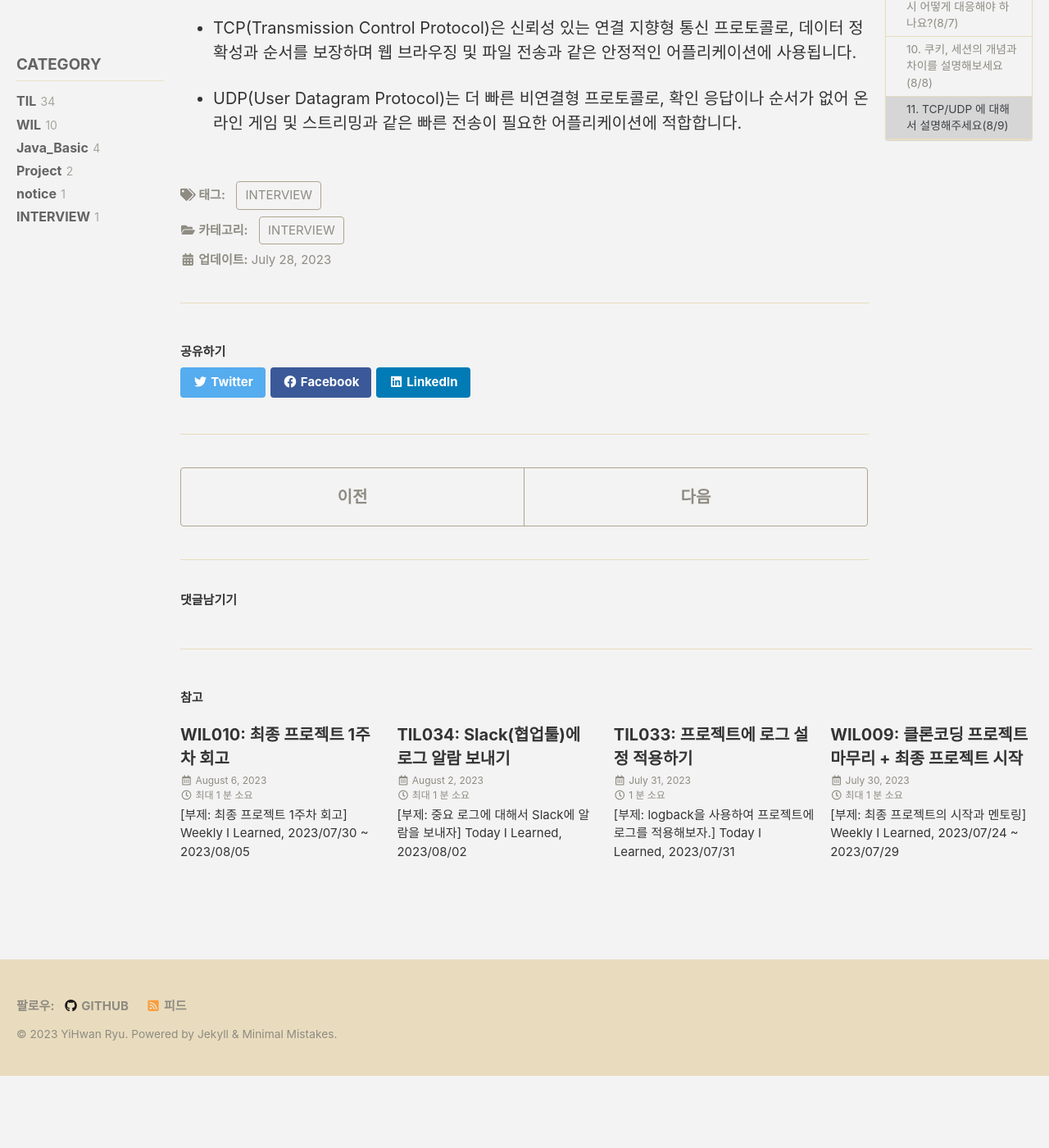
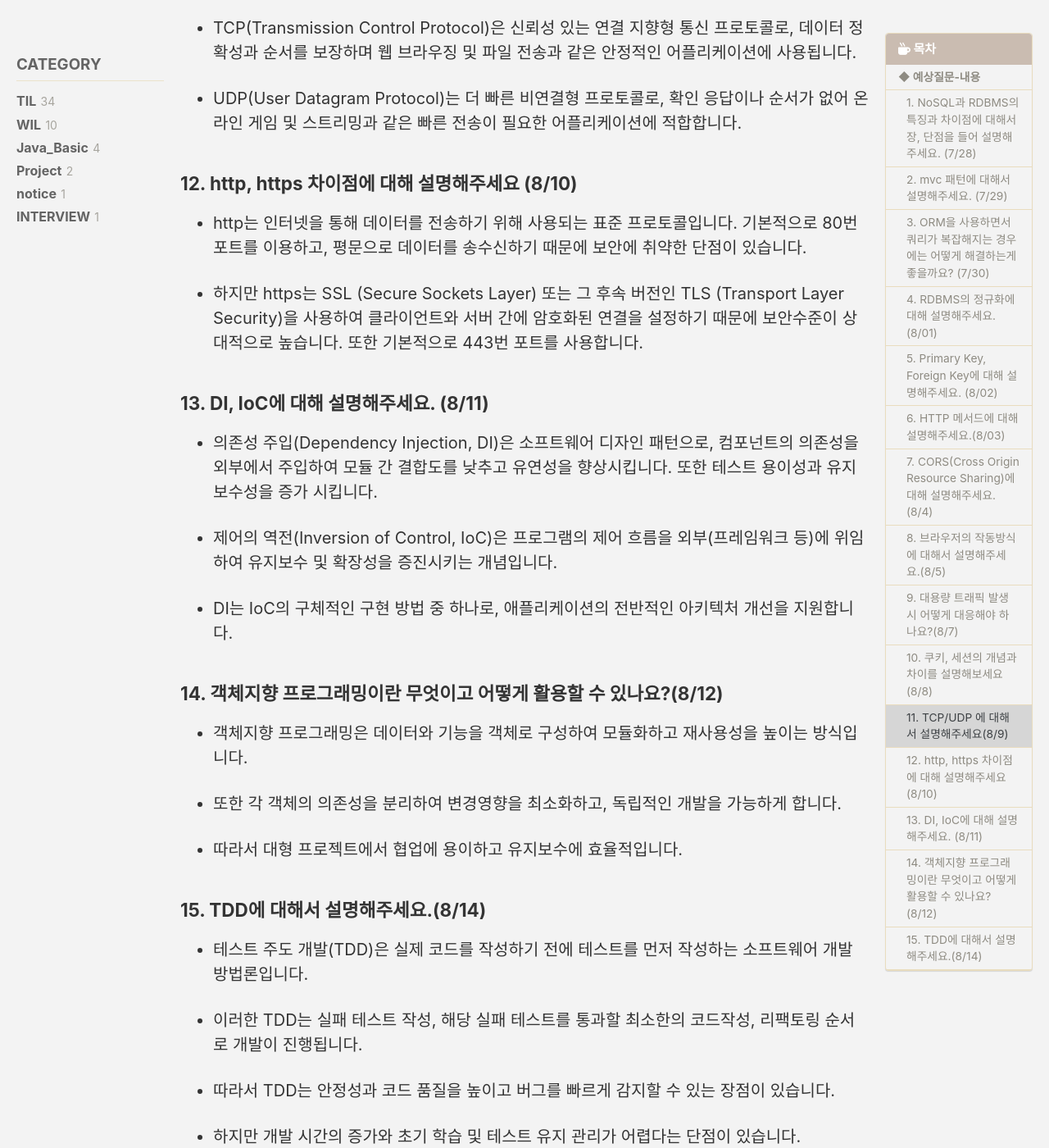
Before and after one commit to YiHwanRyu/YiHwanRyu.github.io, a Jekyll site: the page built from _posts/2023-07-28-INTERVIEW001.md, in a window 1280 px wide and 1400 px high, scrolled down 3853 px. Shown: the whole window at 82% size. Built offline with Jekyll 4.4.1, drawn with Linux system fonts in a browser that asks for light colours; cached includes are drawn as plain includes; some web fonts are replaced; comment, search, counter and statistics services are not loaded; before the commit the page ends 5165 px from its top, so only the background shows below that; some of the changed text lies outside the part shown.

Commit message:
[UPDATE] INTERVIEW001 post 내용 추가

```diff
--- a/_posts/2023-07-28-INTERVIEW001.md
+++ b/_posts/2023-07-28-INTERVIEW001.md
@@ -75,7 +75,7 @@ sidebar:
 
 - CORS는 교차 출처 리소스 공유로 웹어플리케이션에서 서로 다른 출처 간의 리소스 요청이 가능하도록 권한을 부여하고, 브라우저에 알려주는 것입니다.
 
-- 이러한 CORS 개념은 기본적으로 브라우저의 보안정책이 SOP, same origin policy를 따르기 때문에 다른 출처의 리소스 접근 시 필수적입니다.
+- 이러한 CORS 개념은 다른 출처의 리소스 접근 시 필수적입니다. 왜냐하면 기본적으로 브라우저의 보안정책이 SOP, same origin policy를 따르기 때문입니다.
 
 ### 8. 브라우저의 작동방식에 대해서 설명해주세요.(8/5)
 
@@ -108,3 +108,35 @@ sidebar:
 - TCP(Transmission Control Protocol)은 신뢰성 있는 연결 지향형 통신 프로토콜로, 데이터 정확성과 순서를 보장하며 웹 브라우징 및 파일 전송과 같은 안정적인 어플리케이션에 사용됩니다.
 
 - UDP(User Datagram Protocol)는 더 빠른 비연결형 프로토콜로, 확인 응답이나 순서가 없어 온라인 게임 및 스트리밍과 같은 빠른 전송이 필요한 어플리케이션에 적합합니다.
+
+### 12. http, https 차이점에 대해 설명해주세요 (8/10)
+
+- http는 인터넷을 통해 데이터를 전송하기 위해 사용되는 표준 프로토콜입니다. 기본적으로 80번 포트를 이용하고, 평문으로 데이터를 송수신하기 때문에 보안에 취약한 단점이 있습니다.
+
+- 하지만 https는 SSL (Secure Sockets Layer) 또는 그 후속 버전인 TLS (Transport Layer Security)을 사용하여 클라이언트와 서버 간에 암호화된 연결을 설정하기 때문에 보안수준이 상대적으로 높습니다. 또한 기본적으로 443번 포트를 사용합니다.
+
+### 13. DI, IoC에 대해 설명해주세요. (8/11)
+
+- 의존성 주입(Dependency Injection, DI)은 소프트웨어 디자인 패턴으로, 컴포넌트의 의존성을 외부에서 주입하여 모듈 간 결합도를 낮추고 유연성을 향상시킵니다. 또한 테스트 용이성과 유지보수성을 증가 시킵니다.
+
+- 제어의 역전(Inversion of Control, IoC)은 프로그램의 제어 흐름을 외부(프레임워크 등)에 위임하여 유지보수 및 확장성을 증진시키는 개념입니다.
+
+- DI는 IoC의 구체적인 구현 방법 중 하나로, 애플리케이션의 전반적인 아키텍처 개선을 지원합니다.
+
+### 14. 객체지향 프로그래밍이란 무엇이고 어떻게 활용할 수 있나요?(8/12)
+
+- 객체지향 프로그래밍은 데이터와 기능을 객체로 구성하여 모듈화하고 재사용성을 높이는 방식입니다.
+
+- 또한 각 객체의 의존성을 분리하여 변경영향을 최소화하고, 독립적인 개발을 가능하게 합니다.
+
+- 따라서 대형 프로젝트에서 협업에 용이하고 유지보수에 효율적입니다.
+
+### 15. TDD에 대해서 설명해주세요.(8/14)
+
+- 테스트 주도 개발(TDD)은 실제 코드를 작성하기 전에 테스트를 먼저 작성하는 소프트웨어 개발 방법론입니다.
+
+- 이러한 TDD는 실패 테스트 작성, 해당 실패 테스트를 통과할 최소한의 코드작성, 리팩토링 순서로 개발이 진행됩니다.
+
+- 따라서 TDD는 안정성과 코드 품질을 높이고 버그를 빠르게 감지할 수 있는 장점이 있습니다.
+
+- 하지만 개발 시간의 증가와 초기 학습 및 테스트 유지 관리가 어렵다는 단점이 있습니다.
```
